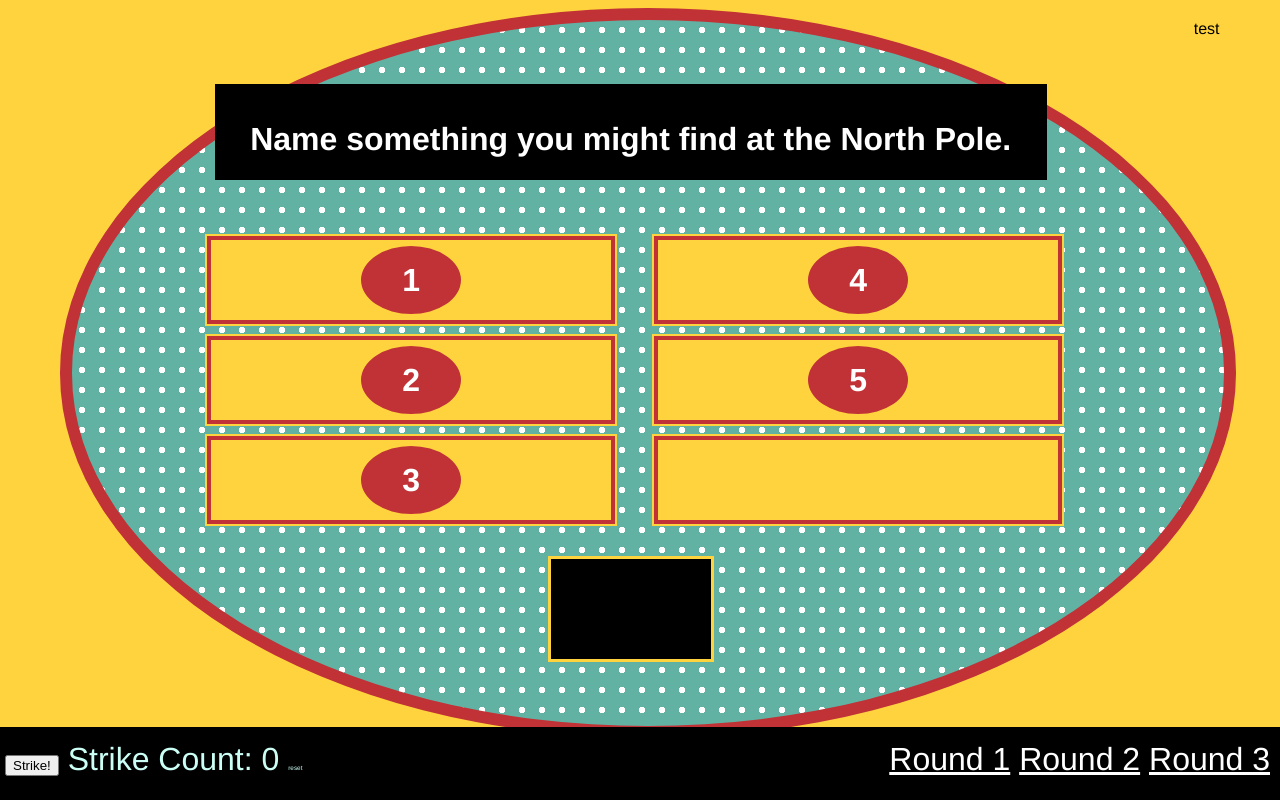
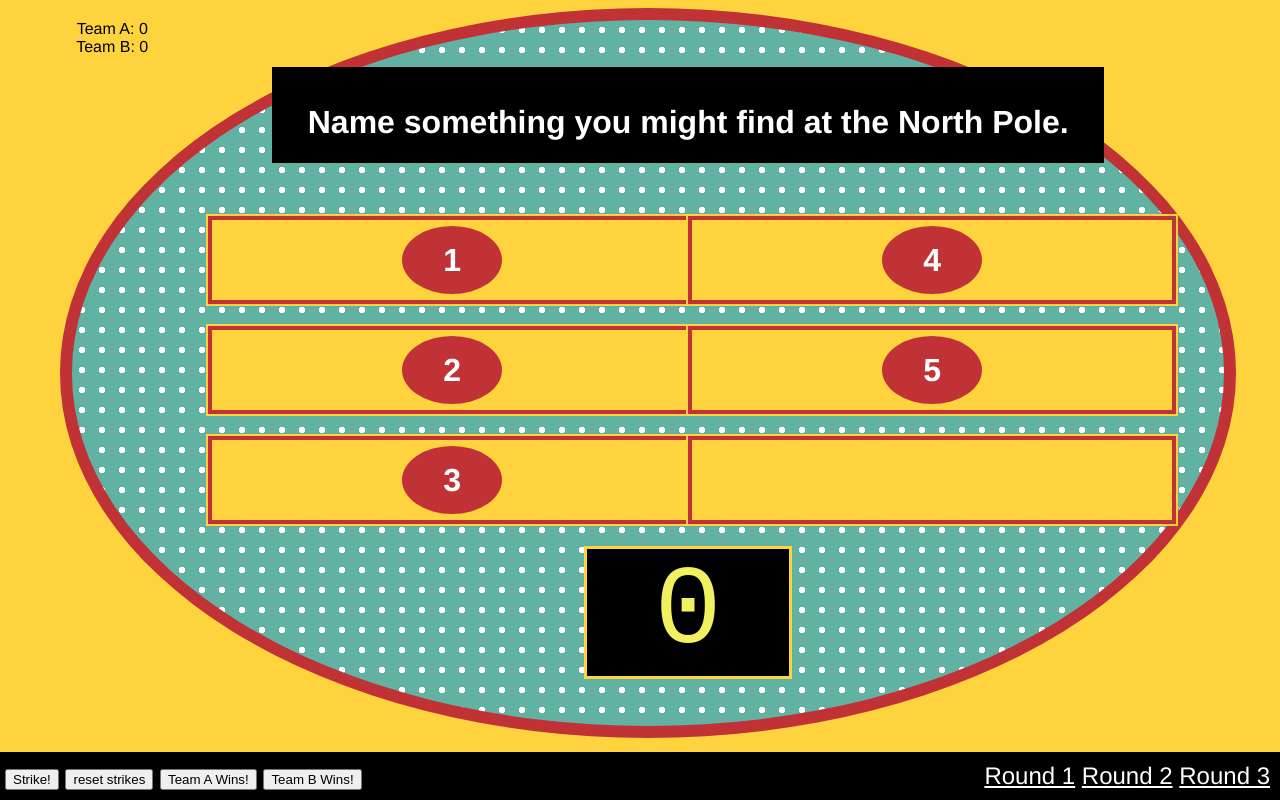
Before and after one commit to reshadn/reshadn.github.com, a plain HTML site: page family-feud/round1.html in a window 1280 px wide. Drawn offline with Linux system fonts and the light colour scheme.

Commit message:
team scores working

```diff
--- a/family-feud/main.js
+++ b/family-feud/main.js
@@ -1,23 +1,25 @@
-var audioBell, audioBuzzer, sum, strikeCount, strike, wrong;
+$(document).ready(function () {
 
-$(document).ready(function () {
-    //    audioEl = document.getElementById('sound');
-    sum = 0;
-    strikeCount = 0;
-    strike = '<span class="wrong">X</span>'
-    wrong = $('#wrong');
+    var audioBell, audioBuzzer,
+        sum = 0,
+        teamScores = {
+            teamA: 0,
+            teamB: 0
+        },
+        strikeCount = 0,
+        strike = '<span class="wrong">X</span>',
+        strikeCountDisplay = $('#strike-count'),
+        wrongDisplay = $('#wrong'),
+        strikesDisplay = $('#strikesDisplay'),
+        spanTeamAScore = $("#teamAScore"),
+        spanTeamBScore = $("#teamBScore"),
+        btnTeamAWins = $("#teamAWins"),
+        btnTeamBWins = $("#teamBWins");
 
+    var init = function () {
+        window.localStorage.setItem('scores', JSON.stringify(teamScores));
 
-
-    //    var playBell = function () {
-    //        ifr.src = 'media/ff-clang.wav';
-    //    };
-    //
-    //    var playBuzzer = function () {
-    //        ifr.src = 'media/ff-strike2.wav';
-    //    };
-
-    var setupAudio = function () {
+        // setup audio files
         audioBell = document.createElement('audio');
         audioBell.setAttribute('src', 'media/ff-clang.wav');
         audioBell.setAttribute('autoplay', 'autoplay');
@@ -25,9 +27,11 @@ $(document).ready(function () {
         audioBuzzer = document.createElement('audio');
         audioBuzzer.setAttribute('src', 'media/ff-strike2.wav');
         audioBuzzer.setAttribute('autoplay', 'autoplay');
-    };
 
-    var setupAnswers = function () {
+        // set team scores
+        spanTeamAScore.text(JSON.parse(localStorage.getItem('scores')).teamA);
+        spanTeamBScore.text(JSON.parse(localStorage.getItem('scores')).teamB);
+
         $('#rotating-answers').find('.active').on('click',
             function () {
                 var answer = $(this).find('.answer');
@@ -37,36 +41,58 @@ $(document).ready(function () {
                     sumScores($(this).data("score"));
                 }
             });
-    };
 
-    var setupBuzzers = function () {
         $('#strike').on('click', function () {
             if (strikeCount < 2) {
                 strikeCount++;
-                $('#strike-count').text(strikeCount);
-                wrong.append(strike);
+                strikeCountDisplay.text(strikeCount);
+                wrongDisplay.append(strike);
+                strikesDisplay.append(strike);
                 audioBuzzer.play();
-                wrong.fadeIn('fast');
+                wrongDisplay.fadeIn('fast');
                 setTimeout(function () {
-                    wrong.fadeOut('fast');
+                    wrongDisplay.fadeOut('fast');
+                    strikesDisplay.fadeIn('fast');
                 }, 1500);
             }
         });
 
         $('#resetStrikes').on('click', function () {
-            wrong.text = ' ';
             strikeCount = 0;
-            $('#strike-count').text(strikeCount);
+            strikeCountDisplay.text(strikeCount);
+            wrongDisplay.text('');
+            strikesDisplay.text('');
+            strikesDisplay.fadeOut('fast');
         });
+
+        btnTeamAWins.on('click', function () {
+            sumTeamScores('A');
+        });
+
+        btnTeamBWins.on('click', function () {
+            sumTeamScores('B');
+        });
+
+
     };
-
 
     var sumScores = function (score) {
         sum += score
         $('#score').text(sum);
     };
 
-    setupAudio();
-    setupAnswers();
-    setupBuzzers();
+    var sumTeamScores = function (winner) {
+        if (winner === 'A') {
+            teamScores.teamA = sum;
+            localStorage.setItem('scores', JSON.stringify(teamScores));
+            spanTeamAScore.text(JSON.parse(localStorage.getItem('scores')).teamA);
+        } else if (winner === 'B') {
+            teamScores.teamB = sum;
+            localStorage.setItem('scores', JSON.stringify(teamScores));
+            spanTeamBScore.text(JSON.parse(localStorage.getItem('scores')).teamB);
+        }
+    };
+
+    // Initialize
+    init();
 });
--- a/family-feud/round1.html
+++ b/family-feud/round1.html
@@ -8,6 +8,13 @@
 <body>
     <div id="background">
         <div id="wrong"></div>
+
+        <div id="teams">
+            <div class="teamScore" id="teamA">Team A: <span id="teamAScore"></span>
+            </div>
+            <div class="teamScore" id="teamB">Team B: <span id="teamBScore"></span>
+            </div>
+        </div>
 
         <div id="rotating-answers">
             <div class="title">
@@ -66,21 +73,22 @@
                     </section>
                 </div>
             </div>
-            <div id="score"></div>
+            <div id="score">0</div>
         </div>
-        <div id="strikes"> test</div>
+        <div id="strikesDisplay" style="display: none;"></div>
     </div>
 
     <div class="footer">
         <div class="strikes">
-        <button id="strike" type="button">Strike!</button>
-        Strike Count: <span id="strike-count">0</span>
-        <a id="resetStrikes"> reset</a>
+            <button id="strike" type="button">Strike!</button>
+            <button id="resetStrikes">reset strikes</button>
+            <button id="teamAWins">Team A Wins!</button>
+            <button id="teamBWins">Team B Wins!</button>
         </div>
         <div class="rounds">
-        <a href="round1.html">Round 1</a>
-        <a href="round2.html">Round 2</a>
-        <a href="round3.html">Round 3</a>
+            <a href="round1.html">Round 1</a>
+            <a href="round2.html">Round 2</a>
+            <a href="round3.html">Round 3</a>
         </div>
 
     </div>
--- a/family-feud/styles.css
+++ b/family-feud/styles.css
@@ -21,6 +21,19 @@ figure {
 .title > h1 {
     color: white;
 }
+.cell {
+    display: table-cell;
+}
+.container {
+    width: 480px;
+    height: 5em;
+    position: relative;
+    margin: 0 auto 30px;
+    -webkit-perspective: 800px;
+    -moz-perspective: 800px;
+    -o-perspective: 800px;
+    perspective: 800px;
+}
 .answer {
     width: 100%;
     height: 100%;
@@ -35,11 +48,9 @@ figure {
     transform-style: preserve-3d;
 }
 .answer.flipped {
-    /*
     -webkit-transform: rotateX(180deg);
     -moz-transform: rotateX(180deg);
     -o-transform: rotateX(180deg);
-*/
     transform: rotateX(180deg);
 }
 .answer figure,
@@ -89,19 +100,24 @@ figure {
     transform: rotateX(180deg);
     outline: 2px solid black;
     font-size: 2.5em;
+    text-align: left;
+    padding-left:10px;
 }
-.cell {
-    display: table-cell;
+.score {
+    background: #C13237;
+    position: absolute;
+    right: 0;
+    width: 2em;
+    text-align: center;
 }
-.container {
-    width: 400px;
-    height: 5em;
-    position: relative;
-    margin: 0 auto 20px;
-    -webkit-perspective: 800px;
-    -moz-perspective: 800px;
-    -o-perspective: 800px;
-    perspective: 800px;
+div#strikesDisplay {
+    position: absolute;
+    left: 0;
+    bottom: 0;
+    background-color: white;
+    border: 8px solid #C13237;
+    color: #C13237;
+    font-size: 8em;
 }
 .footer {
     background: black;
@@ -113,14 +129,10 @@ figure {
     position: fixed;
     text-align: left;
     width: 100%;
-    font-size:2em;
+    font-size: 1.5em;
 }
 .strikes {
-    float:left;
-}
-
-.strikes > a {
-    font-size: .2em;
+    float: left;
 }
 .rounds {
     float: right;
@@ -128,12 +140,6 @@ figure {
 }
 .rounds > a {
     color: white;
-}
-.score {
-    background: #C13237;
-    position: absolute;
-    right: 0;
-    width: 2em;
 }
 .wrapper {
     display: table;
@@ -177,14 +183,10 @@ figure {
     border: #FFD33E solid 3px;
     color: #f0f060;
     font-family: "Courier New", Courier, monospace;
-    font-size: 90px;
-    height: 100px;
-    margin-left: auto;
-    margin-right: auto;
-    margin-top: 20px;
-    padding-right: 10px;
-    text-align: right;
-    width: 150px;
+    font-size: 7em;
+    margin: auto;
+    text-align: center;
+    width: 1.8em;
 }
 #wrong {
     position: fixed;
@@ -197,8 +199,8 @@ figure {
     background-color: white;
     border: 8px solid #C13237;
     color: #C13237;
-    font-size: 190px;
+    font-size: 15em;
     height: 30%;
-    margin: 10px;
-    width: 200px;
+    margin: 20px;
+    width: 100%;
 }
```
